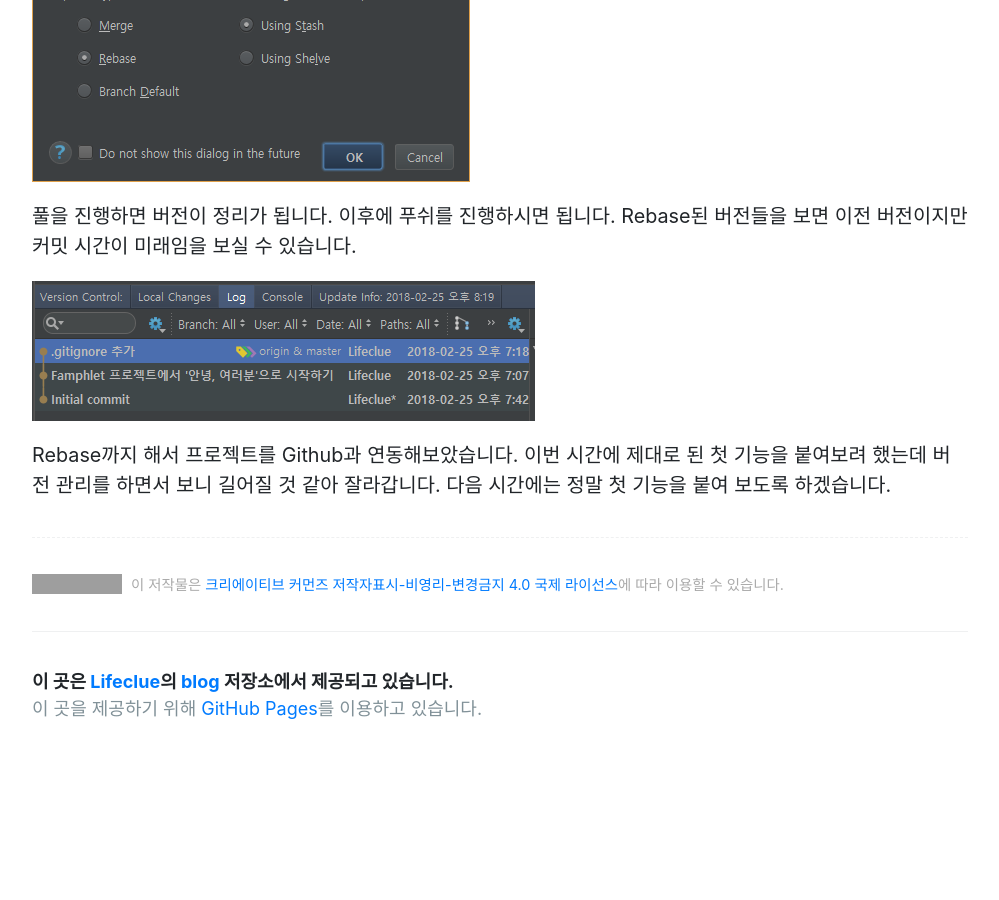
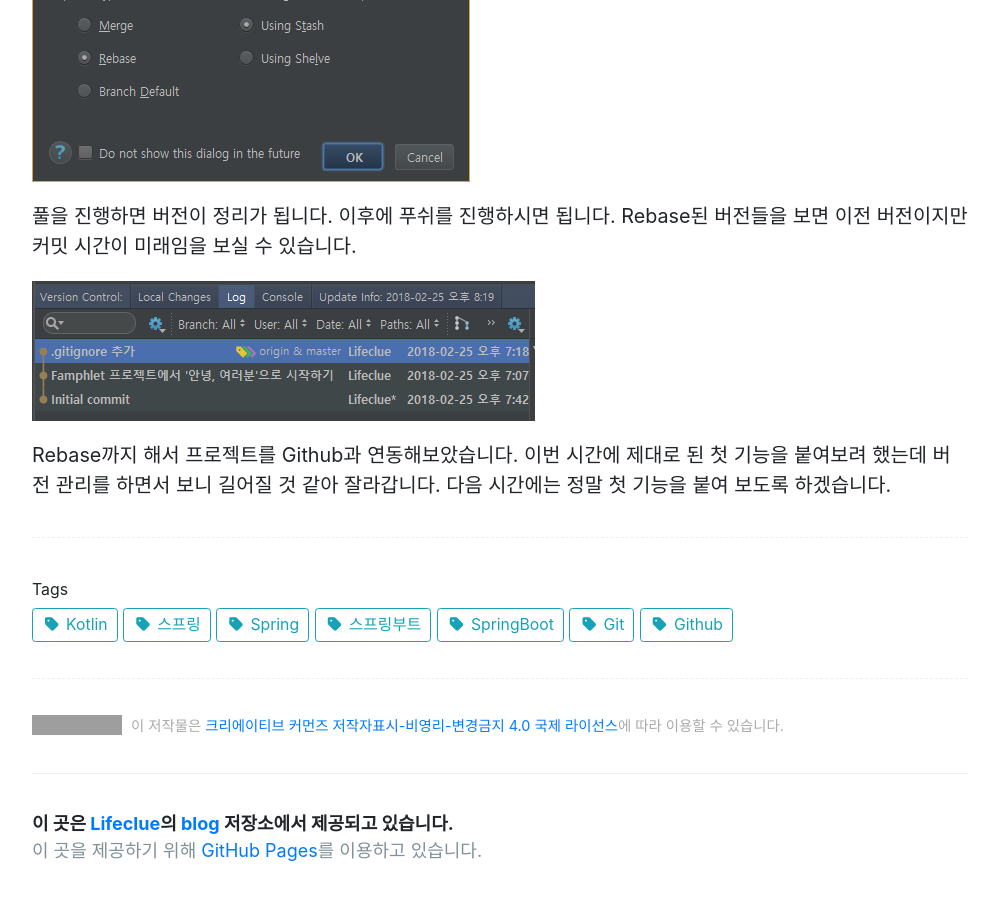
Before and after one commit to Lifeclue/blog, a Jekyll site: the page built from _posts/2018-02-22-kotlin-spring-first-http-api.markdown, in a window 1280 px wide and 900 px high, scrolled down 9376 px. Shown: the whole window, without its empty margins (140-1139 px from the left). Built offline with Jekyll 4.4.1, drawn with Linux system fonts in a browser that asks for light colours; nearby versions of some CDN libraries; some web fonts are replaced; comment, search, counter and statistics services are not loaded; before the commit the page ends 10134 px from its top, so only the background shows below that; grey boxes are pictures that could not be loaded.

Commit message:
코틀린 관련 포스트에 태그 달기

```diff
--- a/_posts/2018-02-02-intro-favorite-sites.markdown
+++ b/_posts/2018-02-02-intro-favorite-sites.markdown
@@ -4,6 +4,7 @@
 date: "2018-02-02 22:31:47 +0900"
 category: kotlin
 comments: true
+tags: Kotlin 스프링 Spring 스프링부트 SpringBoot 인텔리제이 IntelliJ
 ---
 
 요새 제 주변에서 [Kotlin](https://kotlinlang.org) 칭찬하는 사람들을 많이 접합니다. 그래서 Kotlin 사이트에 들어가봤지요. 그들의 주장으로는 Java 개발자가 쉽게 시작할 수 있다고 합니다. 그래서 제가 한 번 도전해 보겠습니다.
--- a/_posts/2018-02-21-kotlin-hello-world.markdown
+++ b/_posts/2018-02-21-kotlin-hello-world.markdown
@@ -4,6 +4,7 @@
 date: "2018-02-21 23:01:43 +0900"
 category: kotlin
 comments: true
+tags: Kotlin 스프링 Spring 스프링부트 SpringBoot 그래들 Gradle
 ---
 
 코틀린 프로젝트도 만들었겠다, Spring boot 의존성을 추가하고 HTTP 요청을 통해 '안녕, 여러분'을 출력해보도록 하겠습니다.
--- a/_posts/2018-02-22-kotlin-spring-first-http-api.markdown
+++ b/_posts/2018-02-22-kotlin-spring-first-http-api.markdown
@@ -2,7 +2,10 @@
 layout: post
 title: "Famphlet 프로젝트 버전 관리하기"
 date: "2018-02-22 21:02:09 +0900"
-category: Kotlin
+category: kotlin
+comments: true
+tags: Kotlin 스프링 Spring 스프링부트 SpringBoot Git Github
+
 ---
 
 프로젝트를 본격적으로 다뤄보기 전에 버전 관리를 적용하도록 하겠습니다. 블로그도 Github을 이용하고 있는 만큼 Git을 이용해 버전 관리를 하면서 Github과 연동해보죠.
```
